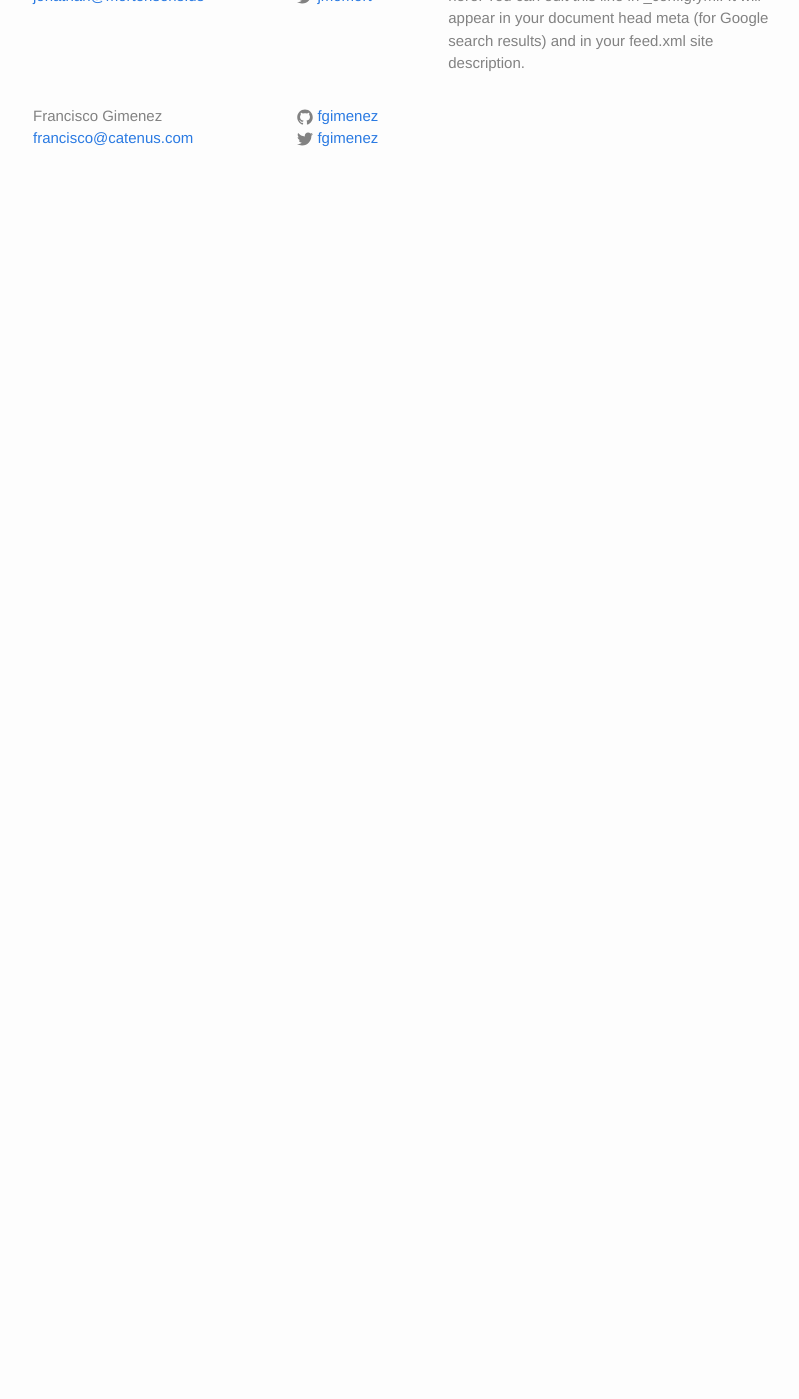
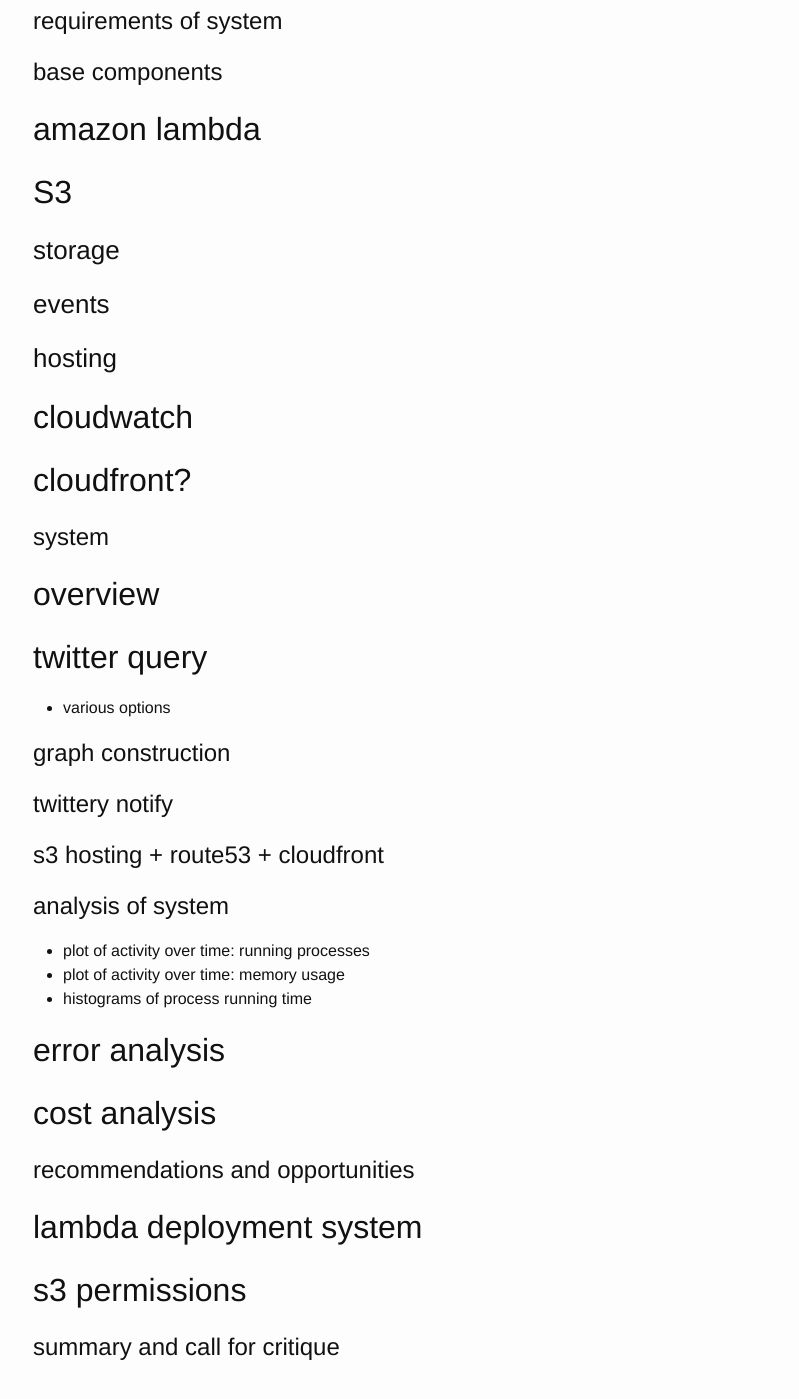
Before and after one commit to jmomort/jmomort.github.io, a Jekyll site: the page built from _optibeard/architecture.md, in a window 1280 px wide and 1400 px high, scrolled down 305 px. Shown: the whole window, without its empty margins (237-1036 px from the left). Built offline with Jekyll 4.4.1, drawn with Linux system fonts in a browser that asks for light colours; before the commit the page ends 900 px from its top, so only the background shows below that; some of the changed text lies outside the part shown.

Commit message:
added outlines for optibeard posts -- bullets to follow

```diff
--- a/_optibeard/architecture.md
+++ b/_optibeard/architecture.md
@@ -3,3 +3,55 @@
 title: "The architecture behind the shaving graph"
 date: "2015-12-01"
 ---
+# overview
+
+# recap of stache-path challenge
+
+# requirements of system
+
+# base components
+
+## amazon lambda
+
+## S3
+
+### storage
+
+### events
+
+### hosting
+
+## cloudwatch
+
+## cloudfront?
+
+# system
+
+## overview
+
+## twitter query
+
+- various options
+
+# graph construction
+
+# twittery notify
+
+# s3 hosting + route53 + cloudfront
+
+# analysis of system
+
+* plot of activity over time: running processes
+* plot of activity over time: memory usage
+* histograms of process running time
+
+## error analysis
+
+## cost analysis
+
+# recommendations and opportunities
+
+## lambda deployment system
+## s3 permissions
+
+# summary and call for critique
```
Also changed, not shown: _optibeard/challenge.md (+8 -0 lines), _optibeard/details.md (+10 -0 lines), _optibeard/intro.md (+33 -2 lines), _optibeard/results.md (+30 -0 lines).
